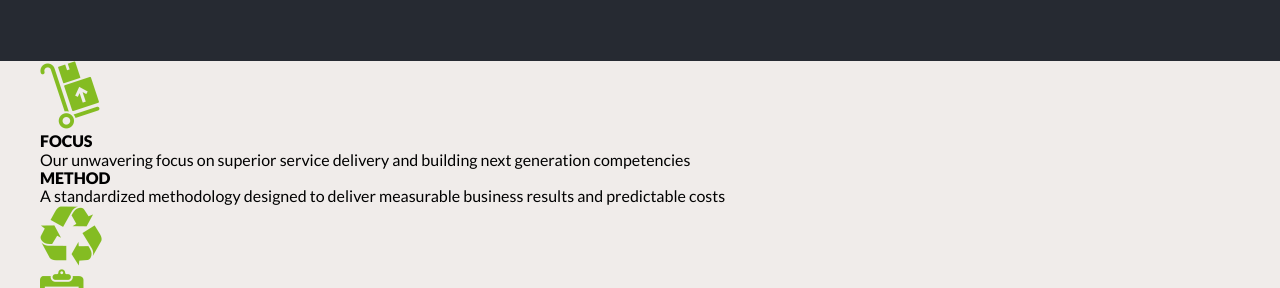
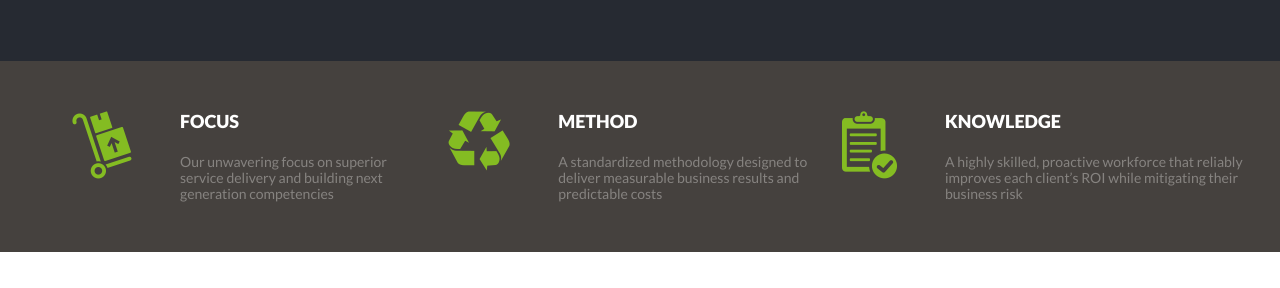
Before and after one commit to lucasfber/osf-academy-project, a website built with webpack: page public/index.html in a window 1280 px wide. Shown: the part 2451-2739 px from the top of the page. Built offline with nearby package versions, Linux system fonts and the light colour scheme.

Commit message:
benefits section desktop done

```diff
--- a/public/index.html
+++ b/public/index.html
@@ -633,7 +633,7 @@
               </p>
             </div>
           </div>
-          <div class="benefit">
+          <div class="benefit benefit-inverse">
             <div class="benefit__text">
               <h4>METHOD</h4>
               <p>
@@ -643,6 +643,18 @@
             </div>
             <div class="benefit__image">
               <img src="img/method.png" alt="Method" />
+            </div>
+          </div>
+          <div class="benefit">
+            <div class="benefit__image">
+              <img src="img/method.png" alt="Method" />
+            </div>
+            <div class="benefit__text">
+              <h4>METHOD</h4>
+              <p>
+                A standardized methodology designed to deliver measurable
+                business results and predictable costs
+              </p>
             </div>
           </div>
           <div class="benefit">
--- a/src/assets/scss/_mobile.scss
+++ b/src/assets/scss/_mobile.scss
@@ -777,6 +777,10 @@
         display: flex;
         margin-bottom: 48px;
 
+        &:nth-child(3) {
+          display: none;
+        }
+
         .benefit__image {
           margin-right: 48px;
           padding: 0 0 0 22px;
--- a/src/assets/scss/desktop.scss
+++ b/src/assets/scss/desktop.scss
@@ -339,8 +339,7 @@
 
   main {
     margin-top: 82px;
-    background-color: $main-background;
-    padding: 40px 0;
+    padding-top: 40px;
 
     // 404
     .container {
@@ -735,8 +734,6 @@
             left: -240px;
           }
         }
-        .stripes-box {
-        }
       }
 
       .featured-products-slider {
@@ -861,6 +858,40 @@
       }
     }
 
+    .benefits-box {
+      background-color: #45413e;
+      color: #fff;
+      padding: 50px;
+
+      .container {
+        display: flex;
+      }
+
+      .benefit {
+        display: flex;
+
+        .benefit__image {
+          margin-right: 48px;
+          padding: 0 0 0 22px;
+        }
+
+        .benefit__text {
+          h4 {
+            font-size: 18px;
+            margin-bottom: 22px;
+          }
+          p {
+            color: #868380;
+            font-size: 14px;
+          }
+        }
+      }
+
+      .benefit-inverse {
+        display: none;
+      }
+    }
+
     .products-slider {
       display: none;
     }
```
